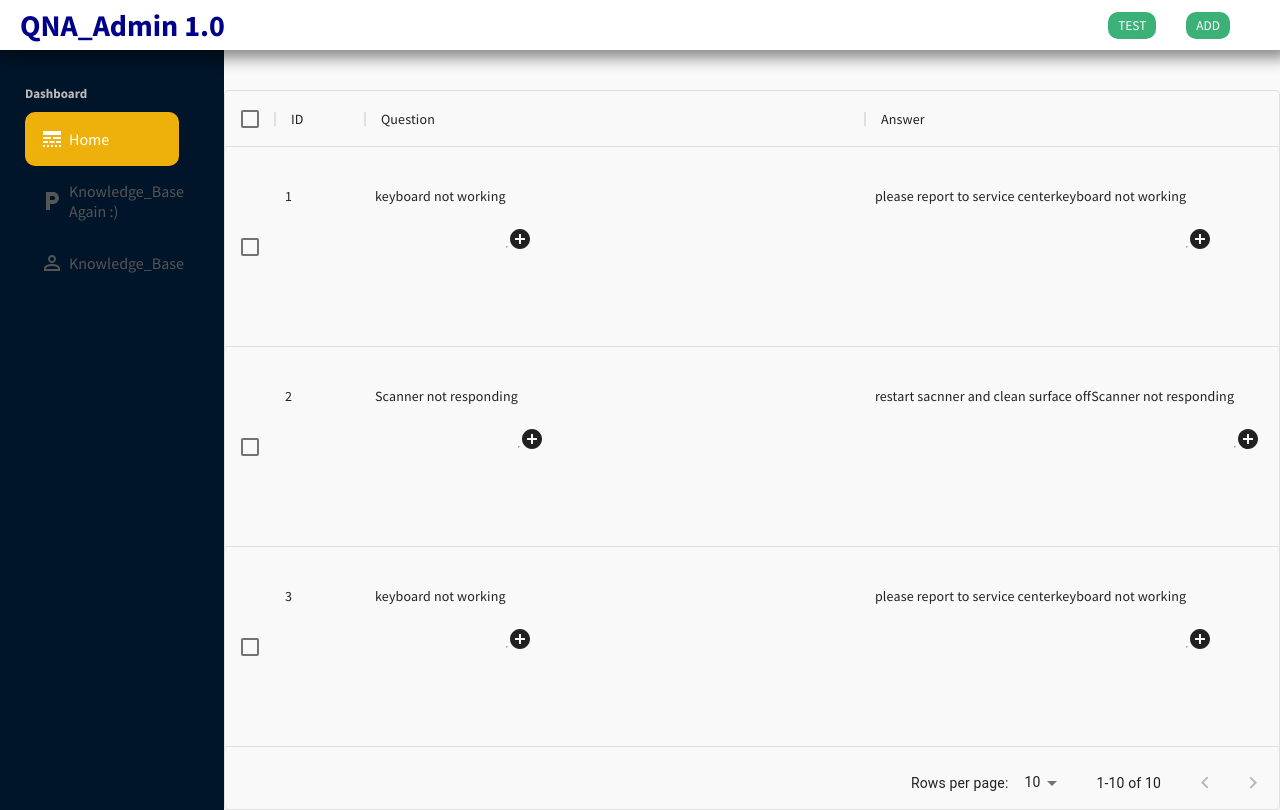
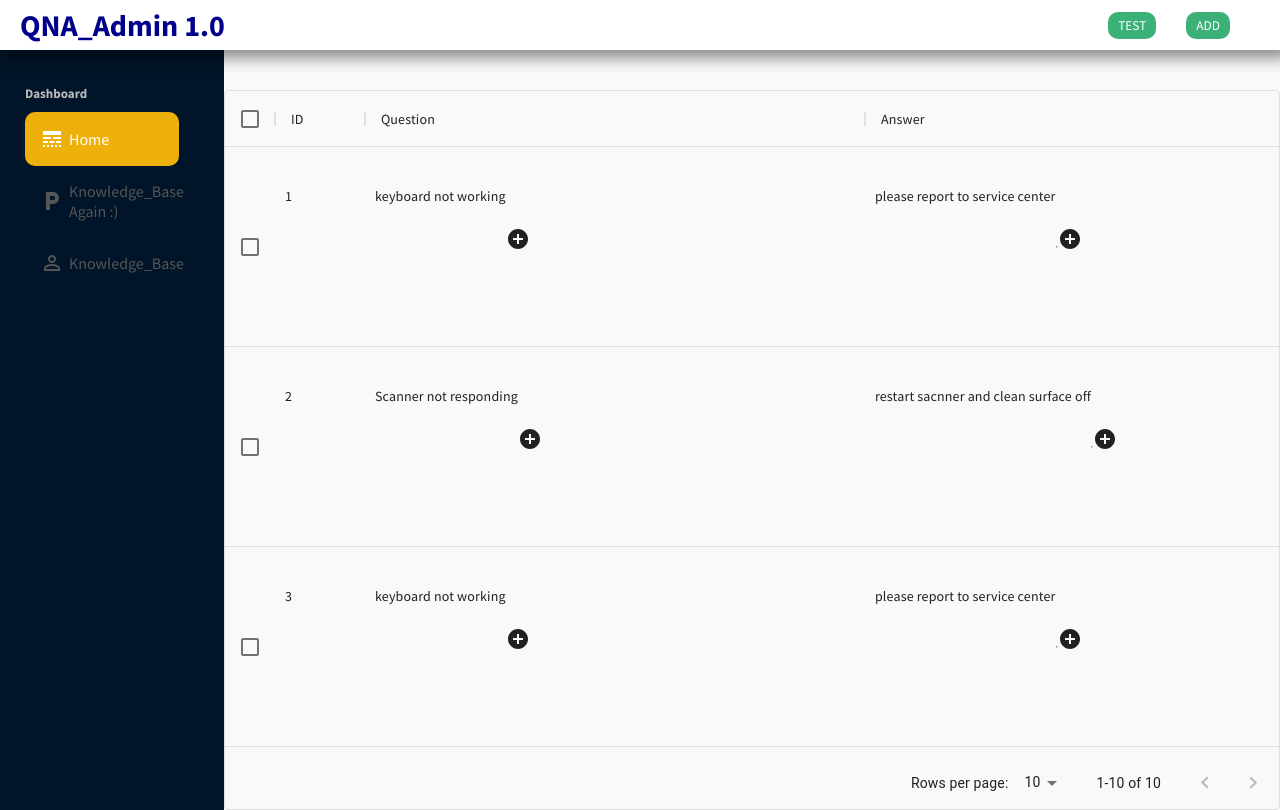
Before and after one commit to chinmayaAgrawal/newAdmin, a React (Create React App) app: page /users in a window 1280 px wide. Built offline with nearby package versions, Linux system fonts and the light colour scheme; the HTML template or start-up script is replaced by a standard one.

Commit message:
bugs 1.0

```diff
--- a/src/App.js
+++ b/src/App.js
@@ -1,6 +1,6 @@
 import Sidebar from "./components/sidebar/Sidebar";
 import Topbar from "./components/topbar/Topbar";
-import QnA from "./components/qna/QnA";
+//import QnA from "./components/qna/QnA";
 import "./App.css";
 import Home from "./pages/home/Home";
 import { BrowserRouter as Router, Switch, Route,Redirect } from "react-router-dom";
@@ -10,6 +10,7 @@ import NewUser from "./pages/newUser/NewUser";
 import SensorsList from "./pages/sensors/SensorsList";
 import ProductList from "./pages/productList/ProductList";
 import Admin from "./pages/admin/Admin";
+//import Test2 from "./pages/test/Test2";
 import Product from "./pages/product/Product";
 import NewProduct from "./pages/newProduct/NewProduct";
 import Login from "./pages/login/Login";
@@ -45,7 +46,6 @@ function App() {
       <div className="container" >
         <Sidebar />
         <Route path='/test'>
-        <QnA />
       </Route>
         <Route path="/notifications">
             <Notifications />
--- a/src/components/topbar/Topbar.jsx
+++ b/src/components/topbar/Topbar.jsx
@@ -29,7 +29,7 @@ export default function Topbar() {
           <span  className="logo" >QNA_Admin 1.0</span>
         </div>
         <div className="topRight">
-        <Link to="/qna" className="link" >
+        <Link to="/test" className="link" >
           <div className="topbarIconContainer">
             <button class="test" >TEST</button>
           </div>
--- /dev/null
+++ b/src/pages/test/Test2.jsx
@@ -0,0 +1,87 @@
+/*import * as React from 'react';
+import {Box} from '@material-ui/core';
+import {SwipeableDrawer} from '@material-ui/core';
+import {Button} from '@material-ui/core';
+import {List} from '@material-ui/core';
+import {Divider} from '@material-ui/core';
+import {ListItem} from '@material-ui/core';
+import ListItemButton from '@material-ui/core/ListItemButton';
+import ListItemIcon from '@material-ui/icons/ListItemIcon';
+import ListItemText from '@material-ui/core/ListItemText';
+//import InboxIcon from '@material-ui/icons/InboxIcon';
+import MailIcon from '@material-ui/icons/MailIcon';
+
+export default function Test2() {
+  const [state, setState] = React.useState({
+    test:false,
+    top: false,
+    left: false,
+    bottom: false,
+    right: false,
+  });
+
+  const toggleDrawer = (anchor, open) => (event) => {
+    if (
+      event &&
+      event.type === 'keydown' &&
+      (event.key === 'Tab' || event.key === 'Shift')
+    ) {
+      return;
+    }
+
+    setState({ ...state, [anchor]: open });
+  };
+
+  const list = (anchor) => (
+    <Box
+      sx={{ width: anchor === 'top' || anchor === 'bottom' ? 'auto' : 250 }}
+      role="presentation"
+      onClick={toggleDrawer(anchor, false)}
+      onKeyDown={toggleDrawer(anchor, false)}
+    >
+      <List>
+        {['Inbox', 'Starred', 'Send email', 'Drafts'].map((text, index) => (
+          <ListItem key={text} disablePadding>
+            <ListItemButton>
+              <ListItemIcon>
+                {index % 2 === 0 ? <InboxIcon /> : <MailIcon />}
+              </ListItemIcon>
+              <ListItemText primary={text} />
+            </ListItemButton>
+          </ListItem>
+        ))}
+      </List>
+      <Divider />
+      <List>
+        {['All mail', 'Trash', 'Spam'].map((text, index) => (
+          <ListItem key={text} disablePadding>
+            <ListItemButton>
+              <ListItemIcon>
+                {index % 2 === 0 ? <InboxIcon /> : <MailIcon />}
+              </ListItemIcon>
+              <ListItemText primary={text} />
+            </ListItemButton>
+          </ListItem>
+        ))}
+      </List>
+    </Box>
+  );
+  return (
+    <div>
+      {['left', 'right', 'top', 'bottom'].map((anchor) => (
+        <React.Fragment key={anchor}>
+          <Button onClick={toggleDrawer(anchor, true)}>{anchor}</Button>
+          <SwipeableDrawer
+            anchor={anchor}
+            open={state[anchor]}
+            onClose={toggleDrawer(anchor, false)}
+            onOpen={toggleDrawer(anchor, true)}
+          >
+            {list(anchor)}
+          </SwipeableDrawer>
+        </React.Fragment>
+      ))}
+    </div>
+  );
+}
+*/
--- a/src/pages/userList/UserList.jsx
+++ b/src/pages/userList/UserList.jsx
@@ -1,6 +1,7 @@
 import "./userList.css";
 import { DataGrid } from "@material-ui/data-grid";
-import { DeleteOutline,HighlightOff,DoneAll} from "@material-ui/icons";
+import { DeleteOutline,HighlightOff,DoneAll, CropFree} from "@material-ui/icons";
+import {GridCellEditStopReasons} from "@material-ui/core";
 import AddCircleIcon from '@material-ui/icons/AddCircle';
 import { dataRows } from "../../dummyData";
 import { Link } from "react-router-dom";
@@ -10,7 +11,6 @@ import { useState } from "react";
 export default function UserList() {
   const [data, setData] = useState(dataRows);
   const [pageSize, setPageSize] = useState(10);
-
 
   const handleDelete = (id) => {
     setData(data.filter((item) => item.id !== id));
@@ -35,7 +35,7 @@ const addNode =()=>
         document.getElementById("firstP").appendChild(newP);
      }
   const columns = [
-    { field: "id", headerName: "ID", width: 90,editable:false,
+    { field: "id", headerName: "ID", width: 90,
     renderCell: (params) => {
       return (
         <>
@@ -57,9 +57,7 @@ const addNode =()=>
           <>
           <div className="userListUser">
             {params.row.username}
-
           </div>
-          <hr></hr>
           <div><AddCircleIcon className= "add" /></div>
            </>
         );
@@ -86,15 +84,12 @@ const addNode =()=>
             <div  className="userListUser">
               {params.row.transaction}
             </div>
-            <>
           <div className="userListUser">
-            {params.row.username}
 
           </div>
           <hr></hr>
           <div><AddCircleIcon className= "add" /></div>
            </>
-          </>
         );
       },
 
@@ -143,7 +138,7 @@ const addNode =()=>
   ];
   return (
     <div className="userList">
-      <DataGrid
+      <DataGrid width
         rows={data}
         disableSelectionOnClick
         columns={columns}
@@ -154,6 +149,7 @@ const addNode =()=>
         onPageSizeChange={(newPageSize) => setPageSize(newPageSize)}
         rowsPerPageOptions={[5, 10, 20]}
         pagination
+        experimentalFeatures={{ newEditingApi: true }}
         {...data}
       />
     </div>
```
